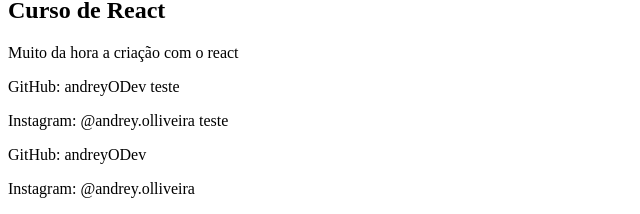
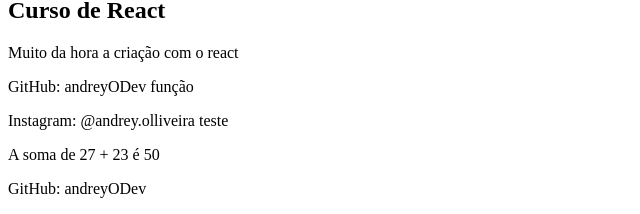
Before and after one commit to AndreyODev/curso-dev-web, a React (Vite) app in the folder react/vite/App1/: page / in a window 1280 px wide. Shown: the part 586-800 px from the top of the page, without its empty margins (0-640 px from the left). Built offline with nearby package versions, Linux system fonts and the light colour scheme.

Commit message:
feat: passa a função somar via props para Dados

```diff
--- a/react/vite/App1/src/components/Corpo.jsx
+++ b/react/vite/App1/src/components/Corpo.jsx
@@ -1,11 +1,21 @@
 import React from "react";
-import Dados from "./Dados";
+import Dados from "./Dados.jsx";
+
 function Corpo() {
+  function github() {
+    return "andreyODev função";
+  }
+  const n1 = 27;
+  const n2 = 23;
+  const somar = (v1, v2) => {
+    return v1 + v2;
+  };
+
   return (
     <section>
       <h2>Curso de React</h2>
       <p>Muito da hora a criação com o react</p>
-      <Dados github="andreyODev teste" instagram="@andrey.olliveira teste" />
+      <Dados github={github()} instagram="@andrey.olliveira teste" somar={somar(n1, n2)} n1={n1} n2={n2} />
     </section>
   );
 }
--- a/react/vite/App1/src/components/Dados.jsx
+++ b/react/vite/App1/src/components/Dados.jsx
@@ -5,6 +5,9 @@
     <section>
       <p>GitHub: {props.github}</p>
       <p>Instagram: {props.instagram}</p>
+      <p>
+        A soma de {props.n1} + {props.n2} é {props.somar}
+      </p>
     </section>
   );
 }
```
